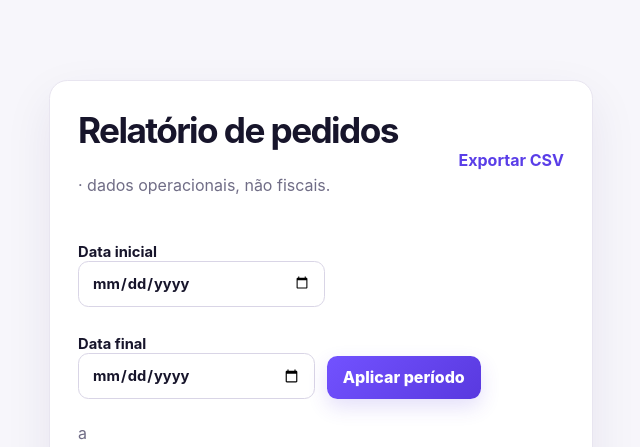
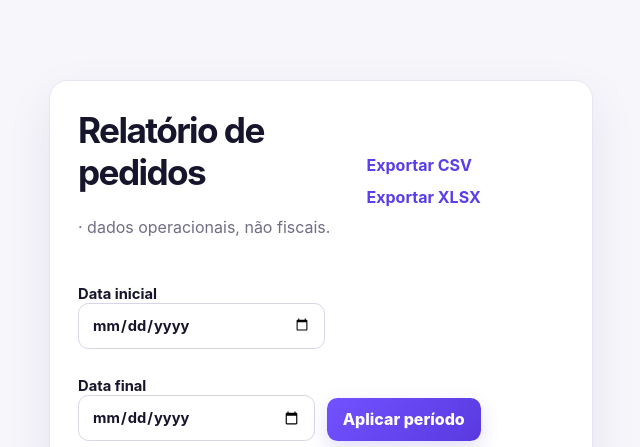
Before and after one commit to Brunohvg/vidalys-flow, a Django app: template templates/dashboard/order_report.html in a window 1280 px wide. Shown: the top 447 px of the page, without its empty margins (319-959 px from the left). Run offline with Django 5.2, Linux system fonts and the light colour scheme; the template is opened without the code that fills it, so the values that code supplies are empty; parts of the project's set-up code (start-up, migrations or seed data) failed here and were passed over.

Commit message:
feat(reports): expose csv and xlsx downloads

```diff
--- a/templates/dashboard/order_report.html
+++ b/templates/dashboard/order_report.html
@@ -6,7 +6,10 @@
       <h1>Relatório de pedidos</h1>
       <p class="muted">{{ organization.name }} · dados operacionais, não fiscais.</p>
     </div>
-    <a href="{% url 'dashboard:order-report-csv' %}?period={{ report.period }}&start={{ report.start_date|date:'Y-m-d' }}&end={{ report.end_date|date:'Y-m-d' }}">Exportar CSV</a>
+    <div class="actions">
+      <a href="{% url 'dashboard:order-report-csv' %}?period={{ report.period }}&start={{ report.start_date|date:'Y-m-d' }}&end={{ report.end_date|date:'Y-m-d' }}">Exportar CSV</a>
+      <a href="{% url 'dashboard:order-report-xlsx' %}?period={{ report.period }}&start={{ report.start_date|date:'Y-m-d' }}&end={{ report.end_date|date:'Y-m-d' }}">Exportar XLSX</a>
+    </div>
   </div>
 
   <nav aria-label="Períodos do relatório">
```
